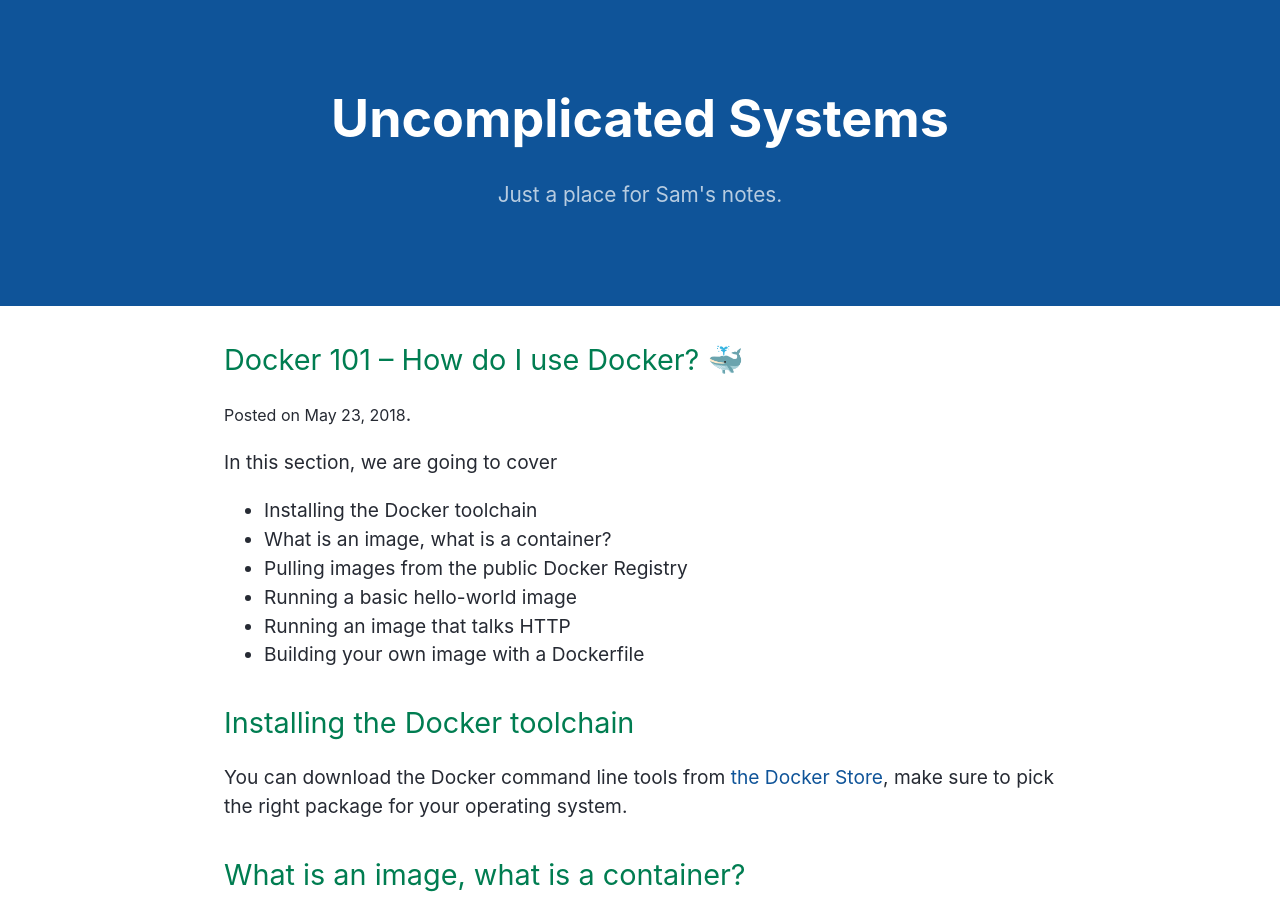
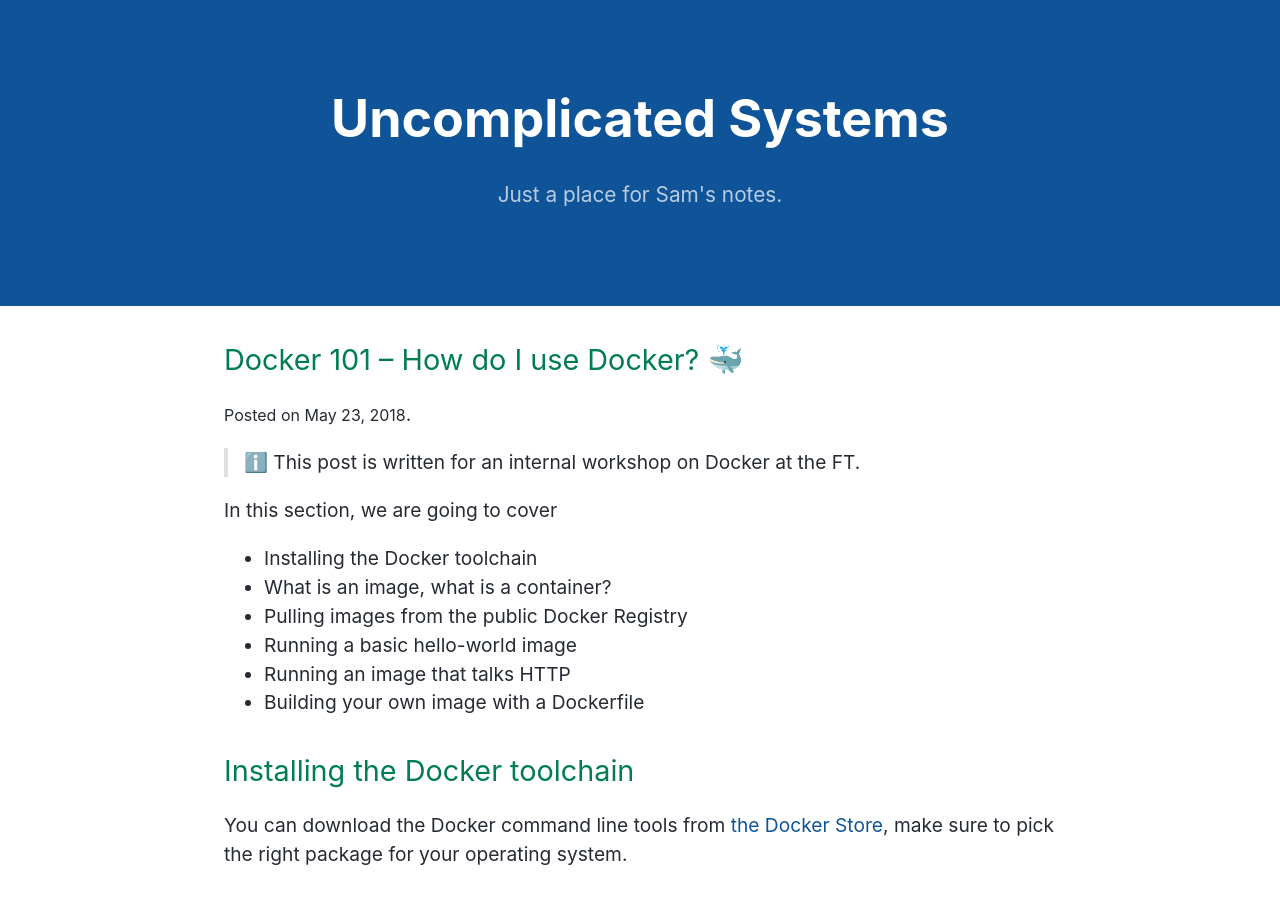
Before and after one commit to sjparkinson/uncomplicated.systems, a Jekyll site: the page built from _posts/2018-05-23-docker-101.md, in a window 1280 px wide and 900 px high. Built offline with Jekyll 4.4.1, drawn with Linux system fonts in a browser that asks for light colours.

Commit message:
Update 2018-05-23-docker-101.md

```diff
--- a/_posts/2018-05-23-docker-101.md
+++ b/_posts/2018-05-23-docker-101.md
@@ -3,6 +3,8 @@
 layout: post
 title: "Docker 101 – How do I use Docker? \U0001F433"
 ---
+
+> ℹ️ This post is written for an internal workshop on Docker at the FT.
 
 In this section, we are going to cover
 
```
